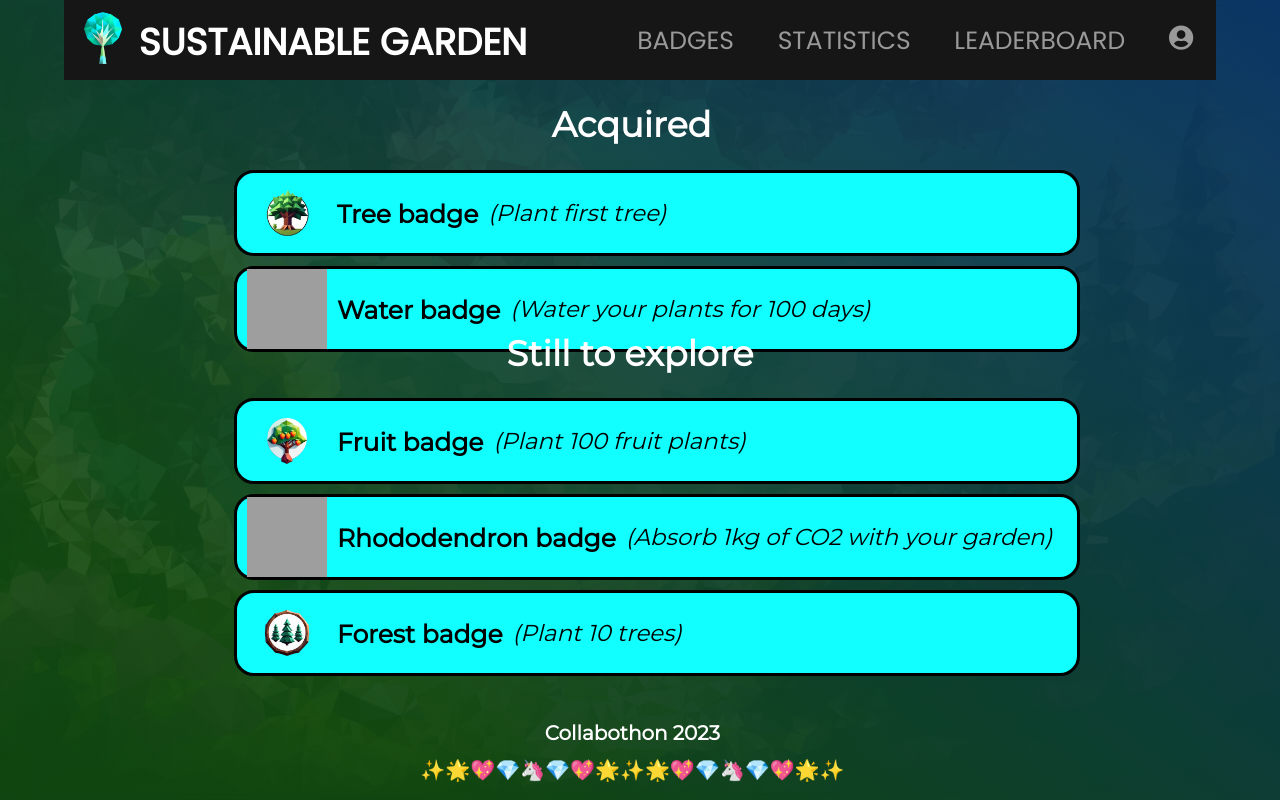
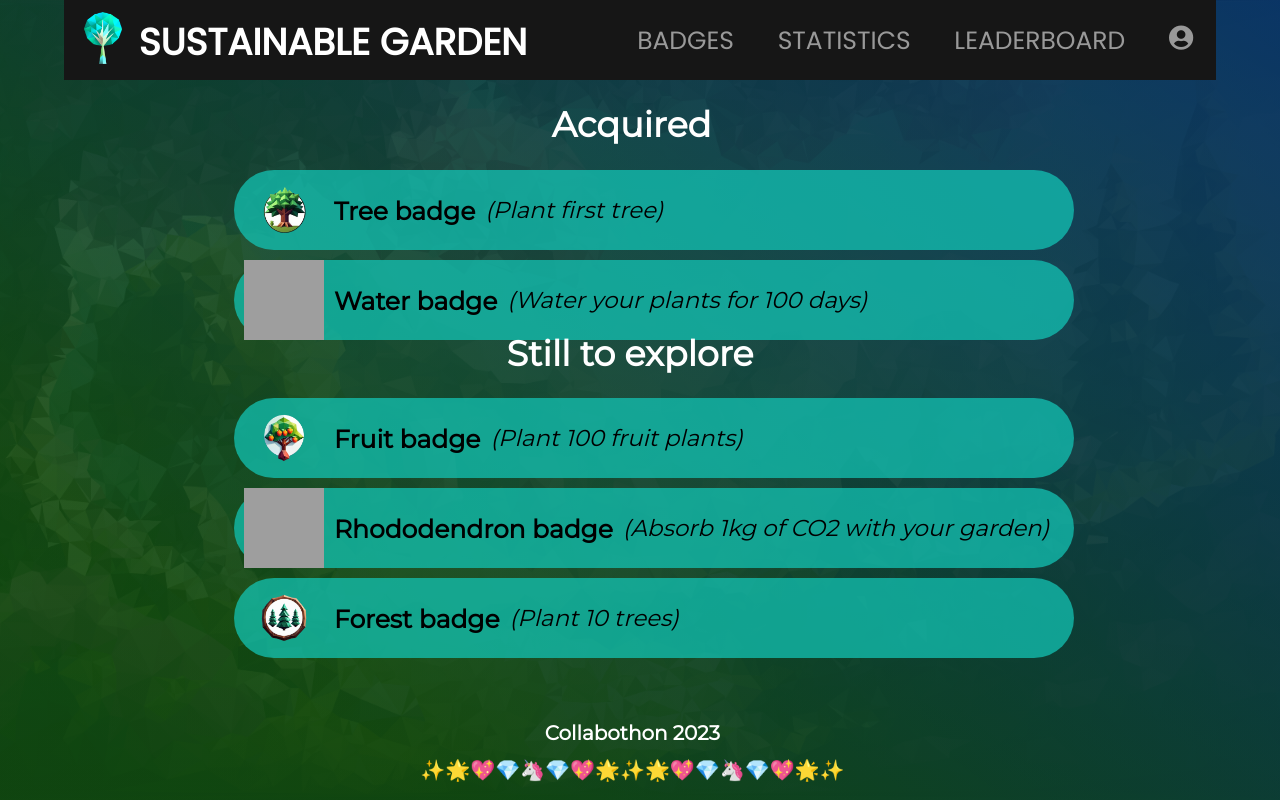
Before and after one commit to Kabanosk/Collabothon2023, a FastAPI app: template src/templates/profile/badges.html in a window 1280 px wide. Run offline with FastAPI, Linux system fonts and the light colour scheme; the template is opened without the code that fills it, so the values that code supplies are empty; parts of the project's set-up code (start-up, migrations or seed data) failed here and were passed over; some libraries are stand-ins or nearby versions; grey boxes are pictures that could not be loaded.

Commit message:
fix: fix partially list of badges

```diff
--- a/static/css/style.css
+++ b/static/css/style.css
@@ -321,13 +321,6 @@ a {
 .cool-link:hover::after {
 	width: 100%;
 	transition: width .3s;
-}
-
-.avatar {
-	/* display: block; */
-	/* position: relative; */
-	/* top: -20px; */
-	/* font-size: 1.5em; */
 }
 
 .avatar::after
@@ -1015,12 +1008,9 @@ h6 {
 
 .oval-badge
 {
-	/* to change */
-	background-color: #1ff;
+	background-color: rgba(19, 199, 184, 0.726);
 	color: #000;
-	/* border: 5px red; to change */
-	border-style: solid;
-	border-radius: 20px;
+	border-radius: 50px;
 	padding: 20px;
 	margin: 10px 0;
 	font-size: 24px;
```
